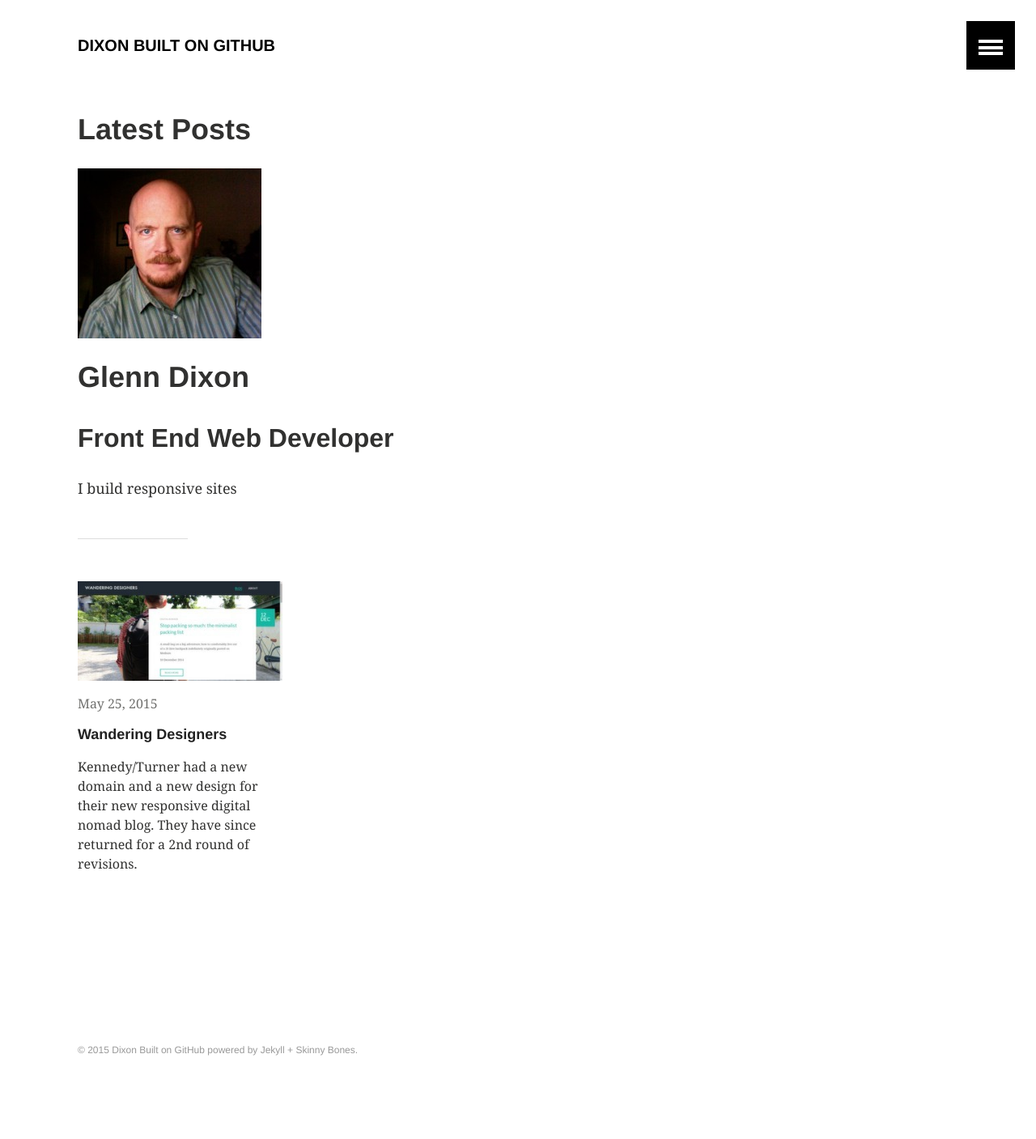
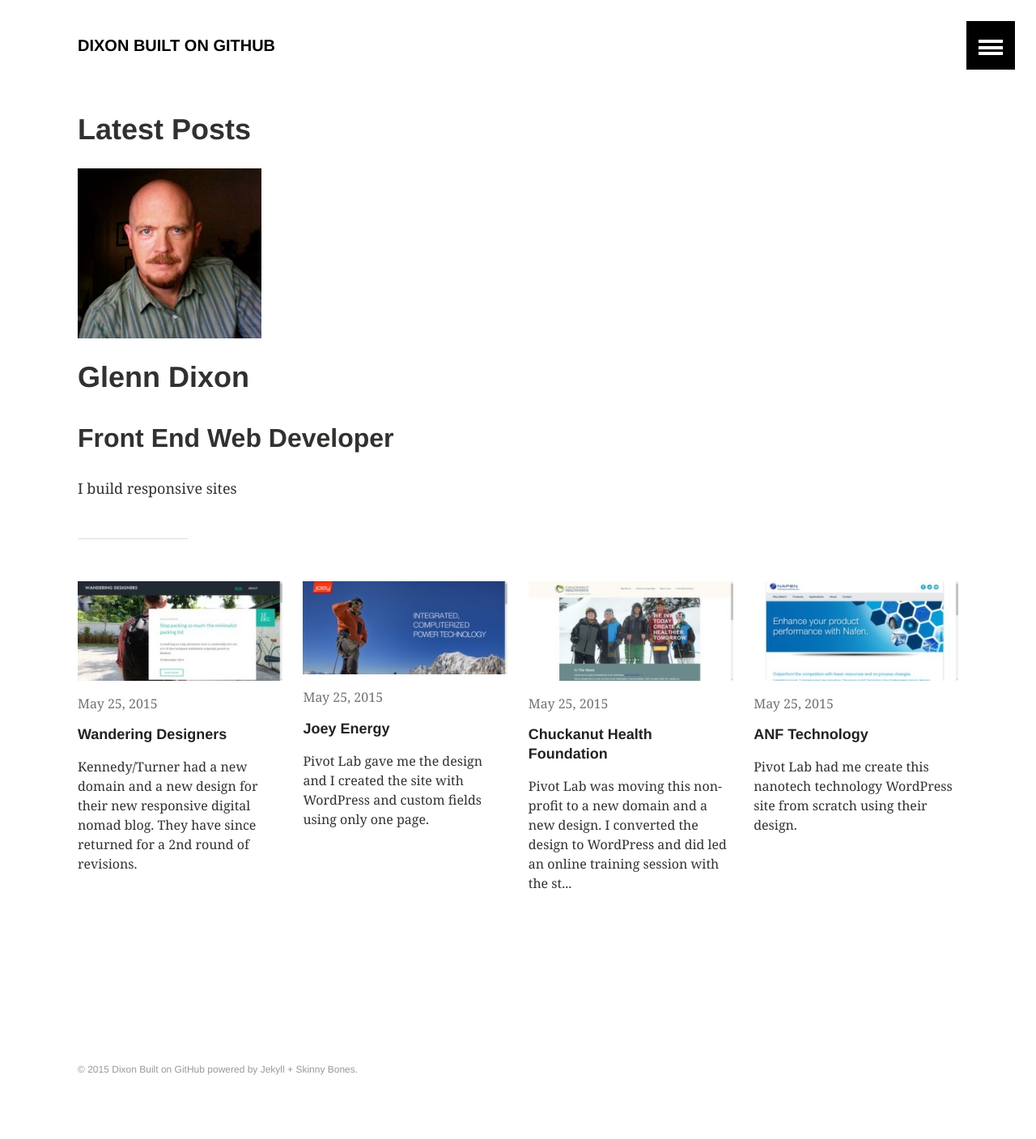
Before and after one commit to dixonge/Dixon-Built-On-GitHub, a Jekyll site: the page built from index.md, in a window 1280 px wide. Shown: the whole page at 81% size. Built offline with Jekyll 4.4.1, drawn with Linux system fonts in a browser that asks for light colours; before the commit the page ends 1383 px from its top, so only the background shows below that.

```diff
--- a/_config.yml
+++ b/_config.yml
@@ -5,8 +5,8 @@ description:
 logo: logo.png # 120x120 px default image used for Twitter summary card
 teaser: # 400x250 px default teaser image used in image archive grid
 locale: en-US
-url: http://localhost:4000/
-# url: http://dixonge.github.io/dixon-built-on-github
+# url: http://localhost:4000/
+url: http://dixonge.github.io/dixon-built-on-github
 
 # Jekyll configuration
 
--- /dev/null
+++ b/_posts/2015-05-25-anf-technology.md
@@ -0,0 +1,10 @@
+---
+layout: article
+title: ANF Technology
+category: portfolio
+image:
+ teaser: nafen-teaser.jpg
+ feature: nafen-feature.png
+---
+
+Pivot Lab had me create this nanotech technology WordPress site from scratch using their design.
--- /dev/null
+++ b/_posts/2015-05-25-chuckanut-health-foundation.md
@@ -0,0 +1,10 @@
+---
+layout: article
+title: Chuckanut Health Foundation
+category: portfolio
+image:
+ teaser: chf-teaser.jpg
+ feature: chf-feature.png
+---
+
+Pivot Lab was moving this non-profit to a new domain and a new design. I converted the design to WordPress and did led an online training session with the staff. Revisions and additions are ongoing. This was the first of many projects for this client.
--- /dev/null
+++ b/_posts/2015-05-25-joey-energy.md
@@ -0,0 +1,10 @@
+---
+layout: article
+title: Joey Energy
+category: portfolio
+image:
+ teaser: joey-energy-teaser.jpg
+ feature: joey-energy-feature.png
+---
+
+Pivot Lab gave me the design and I created the site with WordPress and custom fields using only one page.
```
Also changed, not shown: _posts/2015-05-25-wandering-designers.md (line endings or trailing spaces).
